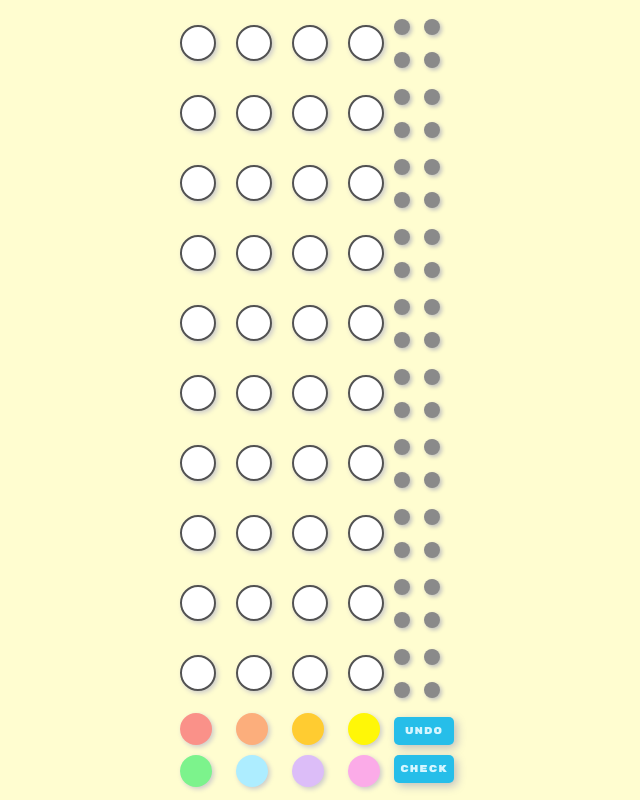
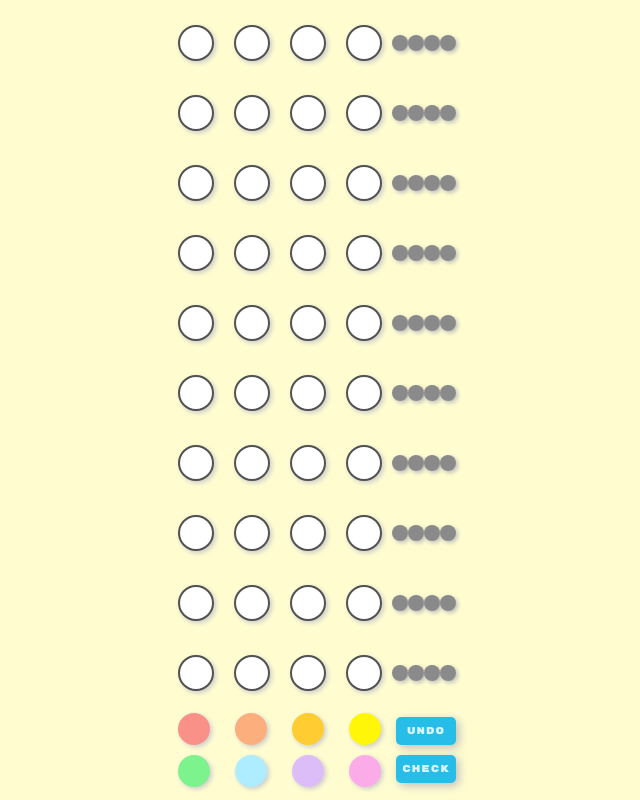
Before and after one commit to RosePatels/Mastermind, a Vue app: page / in a window 1280 px wide. Both pictures are taken after a click on the button "Play". Shown: the whole page, without its empty margins (328-968 px from the left). Built offline with nearby package versions, Linux system fonts and the light colour scheme.

Commit message:
Center key pegs

```diff
--- a/src/components/Board.vue
+++ b/src/components/Board.vue
@@ -120,6 +120,12 @@ const undoPeg = () => {
     align-items: center;
 }
 
+.key-pegs-container {
+    display: flex;
+    justify-content: center;
+
+}
+
 .user-actions-container {
     display: flex;
     justify-content: space-between;
```
